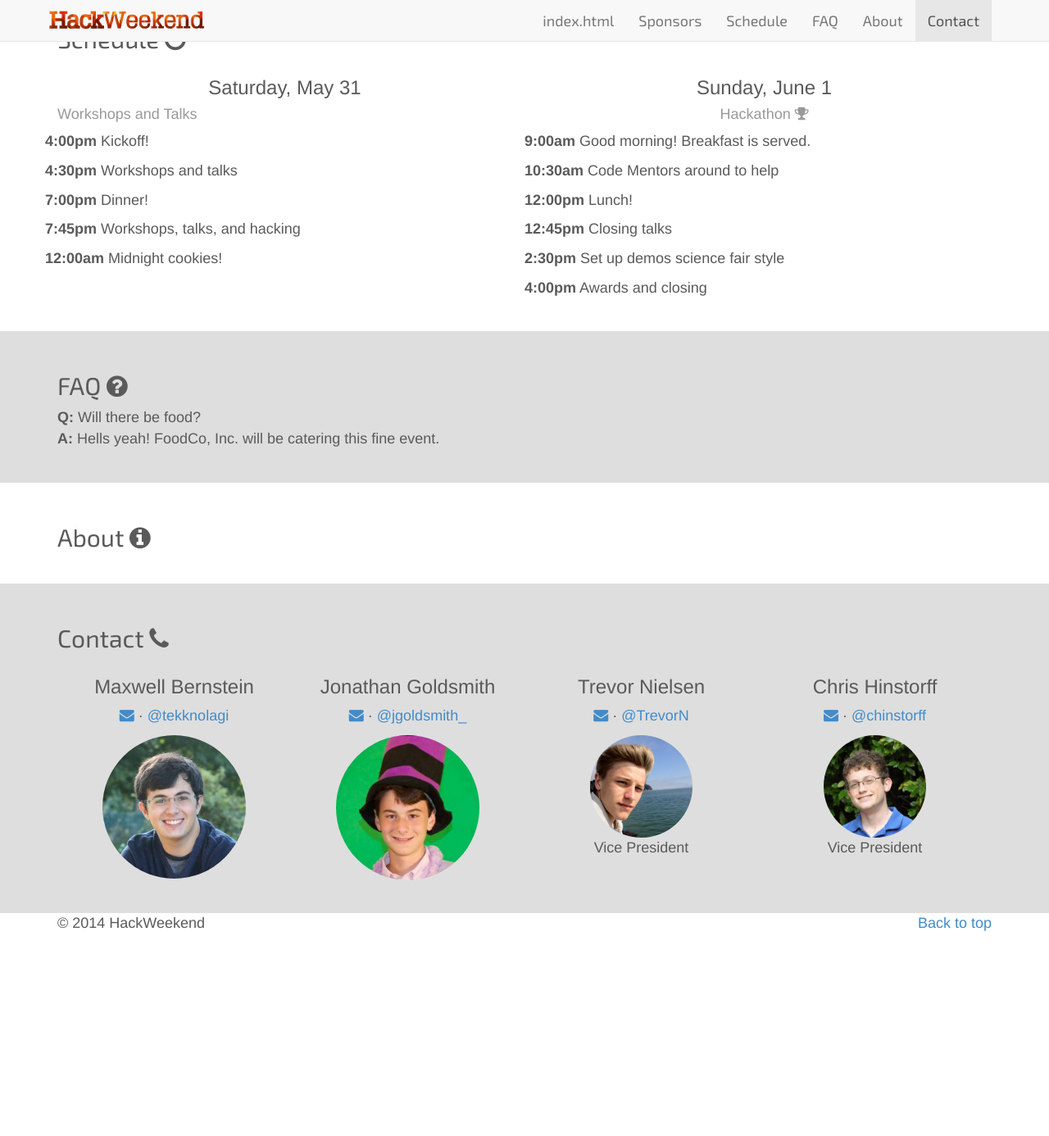
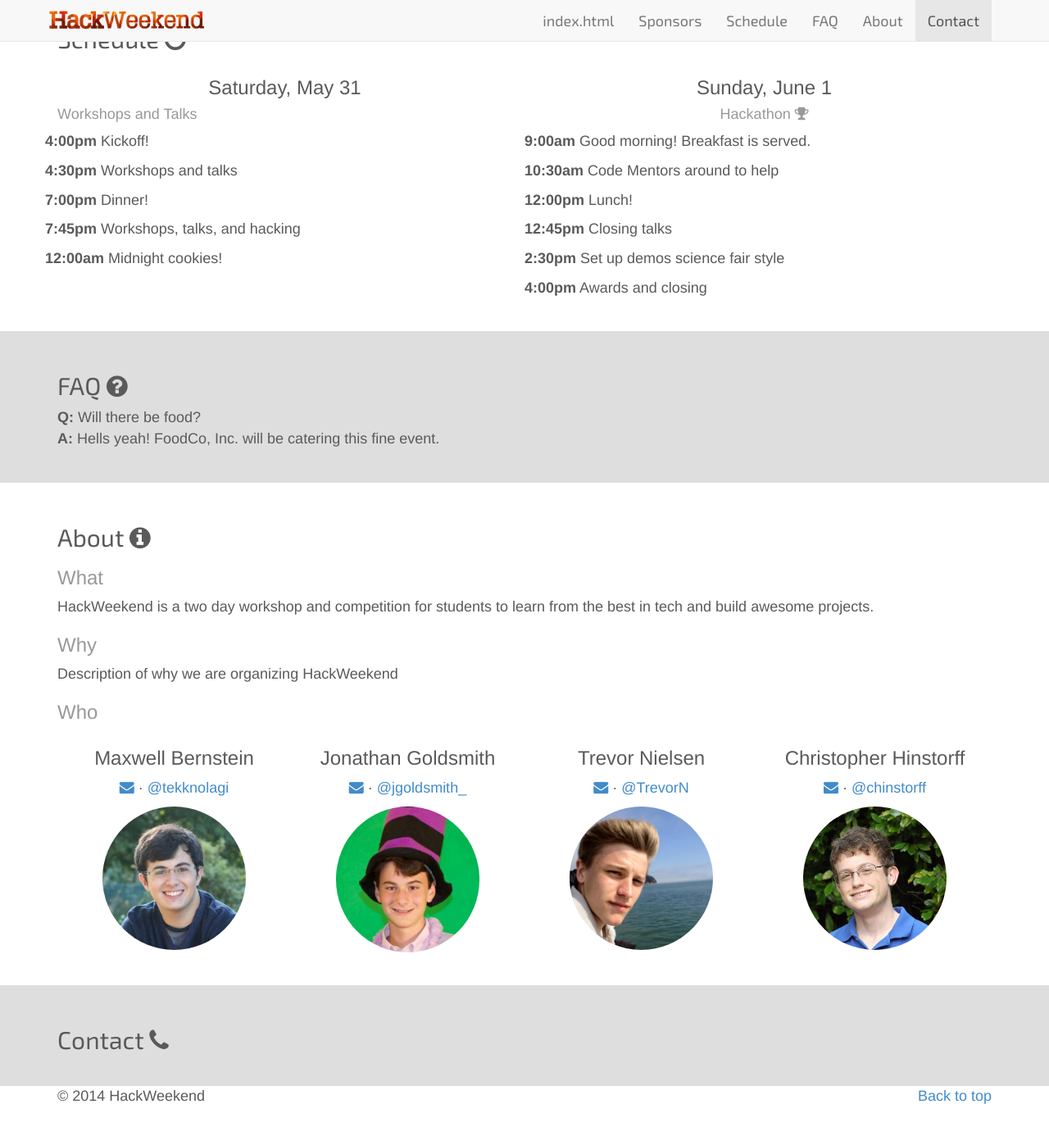
Before and after one commit to maxsites/hackweekend, a Jekyll site: the page built from index.html, in a window 1280 px wide and 1400 px high, scrolled down 712 px. Shown: the top 1386 px of the window at 82% size. Built offline with Jekyll 4.4.1, drawn with Linux system fonts in a browser that asks for light colours; Markdown is read by kramdown in place of the engine named in the settings; before the commit the page ends 1902 px from its top, so only the background shows below that.

Commit message:
modify about/contact layout; change 'chris' to 'christopher'; remove '| pagename' from title

```diff
--- /dev/null
+++ b/_data/about.yml
@@ -0,0 +1,8 @@
+-
+  title: What
+  text: HackWeekend is a two day workshop and competition for students to learn from the best in tech and build awesome projects.
+-
+  title: Why
+  text: [Description of why we are organizing HackWeekend]
+-
+  title: Who
--- a/_data/contact.yml
+++ b/_data/contact.yml
@@ -18,13 +18,11 @@
   site: TrevorN
   provider: github.com
   photo: /assets/img/profile_trevor.jpg
-  photo-class: contact-photo
-  role: Vice President
+  photo-class: contact-photo-big
 -
-  name: Chris Hinstorff
+  name: Christopher Hinstorff
   email: chris@hackweekend.io
   site: chinstorff
   provider: github.com
   photo: /assets/img/profile_chris.jpg
-  photo-class: contact-photo
-  role: Vice President
+  photo-class: contact-photo-big
--- a/_layouts/carousel.html
+++ b/_layouts/carousel.html
@@ -7,7 +7,7 @@
     <meta name="description" content="">
     <meta name="author" content="">
 
-    <title>{{ site.name }}{% if page %} | {{ page.name }}{% endif %}</title>
+    <title>{{ site.name }}</title>
     <link rel="icon" type="image/x-icon" href="/assets/img/favicon.ico" />
 
     <!-- Bootstrap core CSS -->
--- a/index.html
+++ b/index.html
@@ -86,12 +86,10 @@ hash: "home"
   <div id="about" class="relative-container white">
     <div class="container">
       <h2>About <i class="fa fa-info-circle"></i></h2>
-    </div>
-  </div>
-
-  <div id="contact" class="relative-container gray">
-    <div class="container">
-      <h2>Contact <i class="fa fa-phone"></i></h2>
+      {% for item in site.data.about %}
+      <h3 class="text-muted">{{ item.title }}</h3>
+      <p>{{ item.text }}</p>
+      {% endfor %}
       {% for person in site.data.contact %}
       <div class="col-sm-3 text-center">
 	       <h3>{{ person.name }}</h3>
@@ -107,4 +105,11 @@ hash: "home"
     </div>
   </div>
 
+  <div id="contact" class="relative-container gray">
+    <div class="container">
+      <h2>Contact <i class="fa fa-phone"></i></h2>
+
+    </div>
+  </div>
+
 </div> <!-- / .white -->
```
